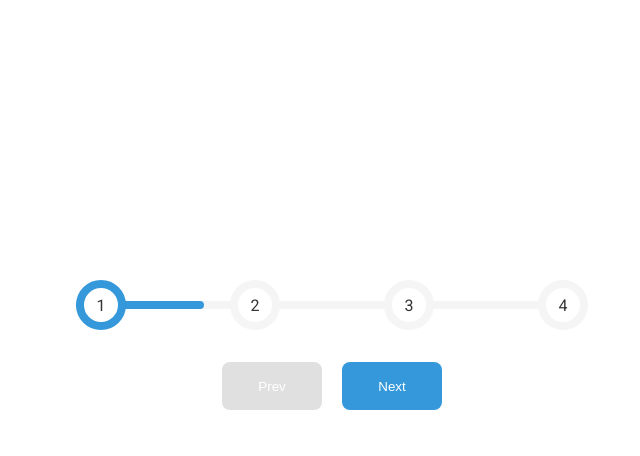
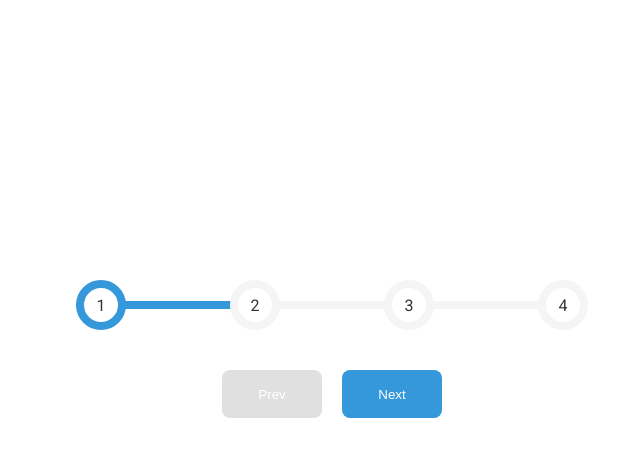
Before and after one commit to yurtsevero/_JS50.2-progress-steps, a plain HTML site: page index.html in a window 1280 px wide. Both pictures are taken after a click on the button "Next". Shown: the whole page, without its empty margins (308-948 px from the left). Drawn offline with Linux system fonts and the light colour scheme.

Commit message:
progress function

```diff
--- a/script.js
+++ b/script.js
@@ -1,6 +1,6 @@
 const buttons = document.querySelectorAll(".progress__btn");
 const progressBar = document.querySelector("#progress-bar");
-const circles = document.querySelectorAll("progress__cirlce");
+const circles = document.querySelectorAll(".progress__circle");
 
 let currentCircle = 1;
 
@@ -10,12 +10,14 @@ buttons.forEach((button) => {
       currentCircle++;
       if (currentCircle > circles.length) {
         currentCircle = circles.length;
+        console.log(currentCircle);
       }
-
-      progressBar.style.width = "25% ";
-      console.log(progressBar.style.backgroundSize);
+      progress();
     }
   });
+});
 
-  // if(button.id)
-});
+progress = () => {
+  progressBar.style.width =
+    ((currentCircle - 1) / (circles.length - 1)) * 100 + "%";
+};
--- a/scss/_components.scss
+++ b/scss/_components.scss
@@ -46,7 +46,7 @@
   &__btn {
     width: 100px;
     height: 48px;
-    margin: 0 0.5rem;
+    margin: 0.5rem 0.5rem;
     color: #fff;
     border: none;
     background-color: $line-border-fill;
--- a/scss/_layout.scss
+++ b/scss/_layout.scss
@@ -7,6 +7,7 @@ body {
 .container {
     height: 30vh;
     width: 40vw;
+    min-width: 400px;
     text-align: center;
 
 }
```
Also changed, not shown: css/main.css, 1 other file.
